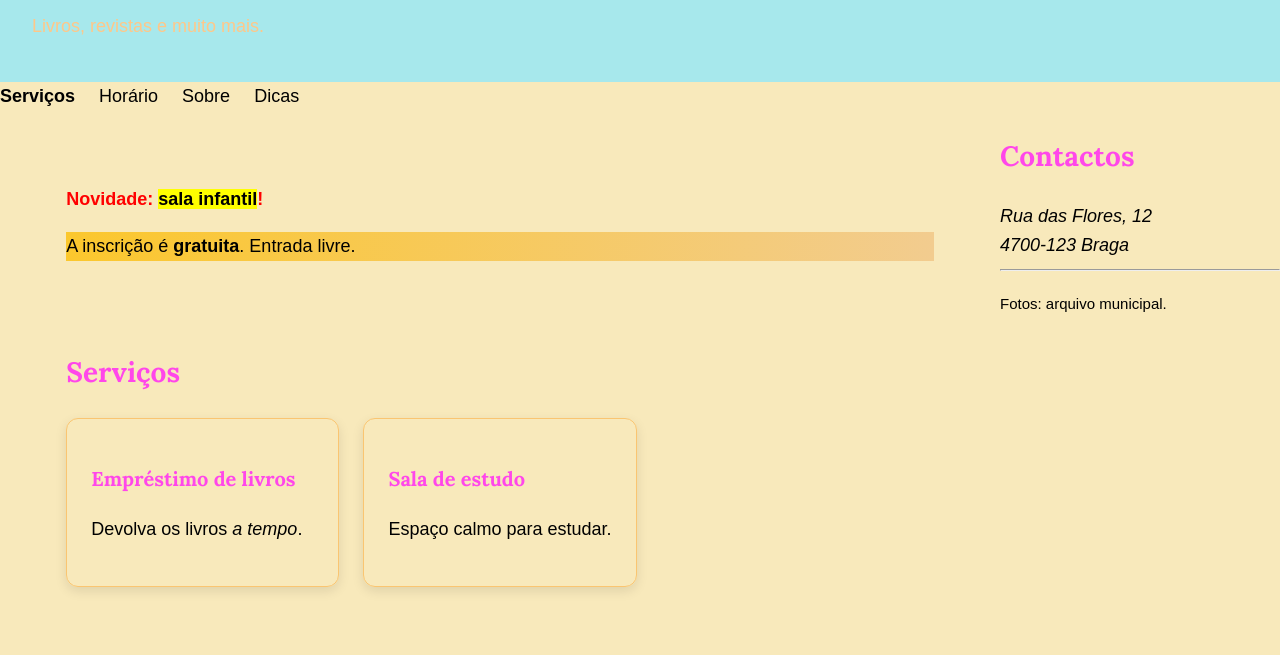
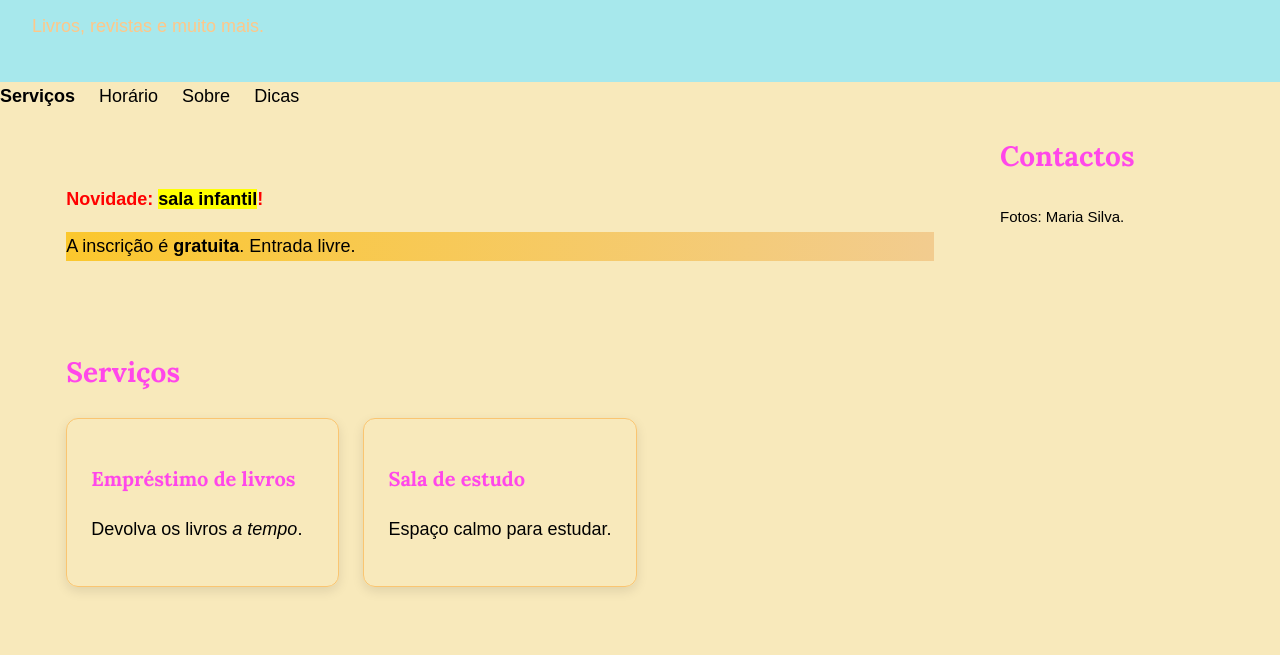
Before and after one commit to MariaSilva-Ipca/biblioteca-do-bairro, a plain HTML site: page index.html in a window 1280 px wide. Shown: the part 130-785 px from the top of the page. Drawn offline with Linux system fonts and the light colour scheme.

Commit message:
atualiza créditos

```diff
--- a/index.html
+++ b/index.html
@@ -69,15 +69,10 @@
 
   </main>
 
-  <aside>
-    <h2>Contactos</h2>
-    <address>
-      Rua das Flores, 12<br>
-      4700-123 Braga
-    </address>
-    <hr>
-    <p><small>Fotos: arquivo municipal.</small></p>
-  </aside>
+ <aside>
+  <h2>Contactos</h2>
+  <p><small>Fotos: Maria Silva.</small></p>
+</aside>
 
   <footer>
     <div class="rodape">
```
